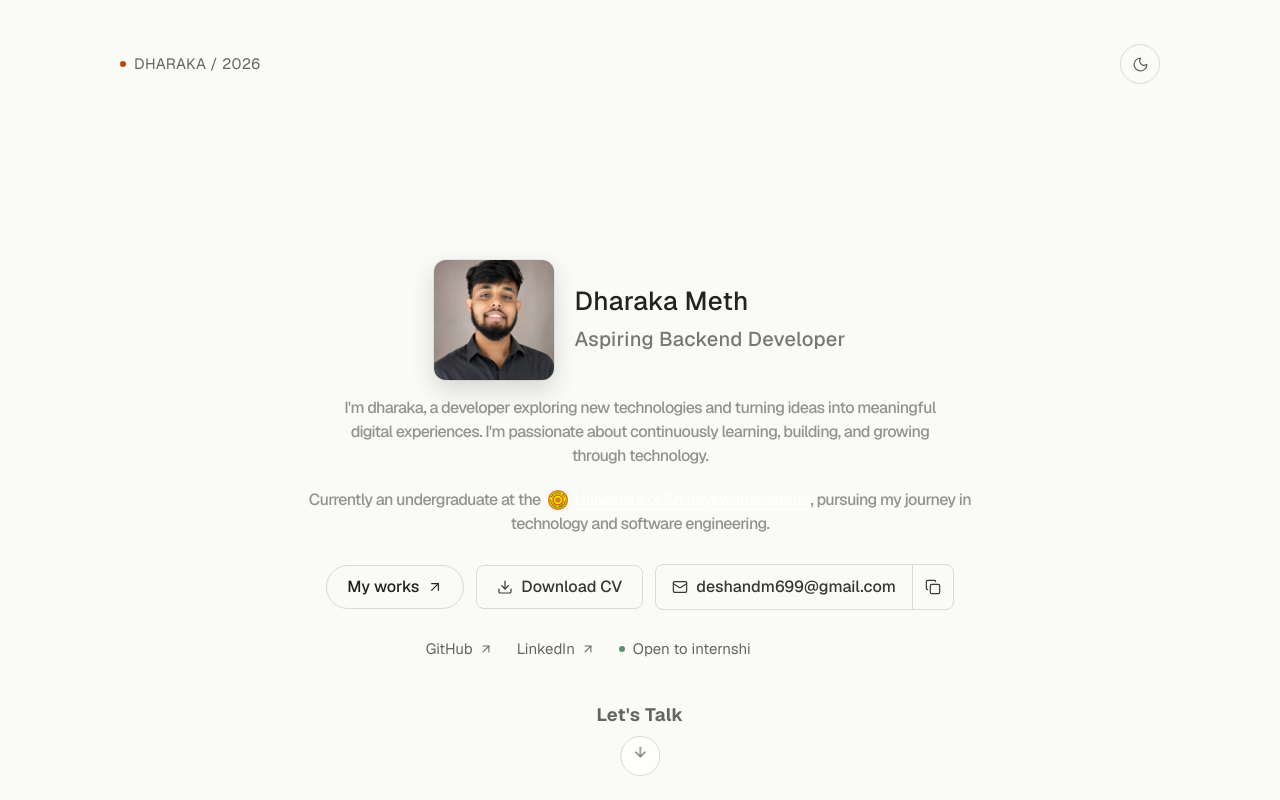
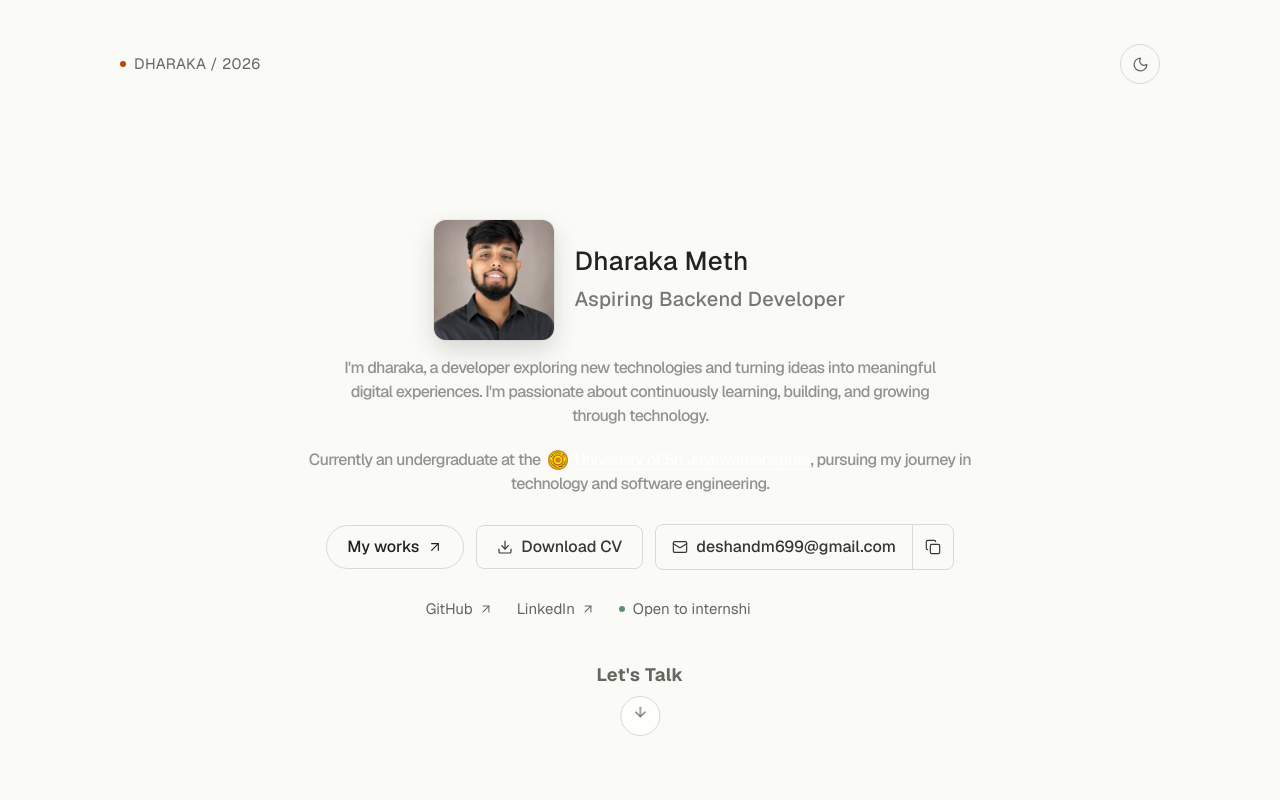
Before and after one commit to DHARAKA-METH/portfolio, a Next.js app: page / in a window 1280 px wide. Shown: the top 800 px of the page. Built offline with nearby package versions, Linux system fonts and the light colour scheme.

Commit message:
fix:Ajust margin

```diff
--- a/app/page.tsx
+++ b/app/page.tsx
@@ -414,7 +414,7 @@ export default function HomePage() {
           aria-hidden="true"
           style={{ transform: "scaleX(0)" }}
         />
-        <div id="smooth-wrapper" className="bg-[#FAFAF7] dark:bg-[#10110F] ">
+        <div id="smooth-wrapper" className="bg-[#FAFAF7] dark:bg-[#10110F] my-[-40px] ">
           <div id="smooth-content" className="bg-[#FAFAF7] dark:bg-[#10110F]">
             <div className="mx-auto w-full max-w-[1120px] px-5 pb-32 sm:px-8 lg:px-10">
               <div className="relative flex min-h-[100svh] flex-col">
@@ -509,7 +509,7 @@ export default function HomePage() {
                   </div>
 
                   <div
-                    className={`${displayFont} ${focusRing} group absolute bottom-5 left-1/2 inline-flex -translate-x-1/2 flex-col items-center gap-2 rounded-xl px-4 py-20 text-[18px] font-bold tracking-[0.02em] text-[#62675F] transition-colors hover:text-[#20221F] sm:bottom-7 dark:text-[#A6ABA1] dark:hover:text-[#F2F3EE]`}
+                    className={`${displayFont} ${focusRing} group absolute  bottom-1 left-1/2 inline-flex -translate-x-1/2 flex-col items-center gap-2 rounded-xl px-4 py-20 text-[18px] font-bold tracking-[0.02em] text-[#62675F] transition-colors hover:text-[#20221F] sm:bottom-7 dark:text-[#A6ABA1] dark:hover:text-[#F2F3EE]`}
 
                     aria-label="Scroll to experience"
                     data-opening="scroll-cue"
```
